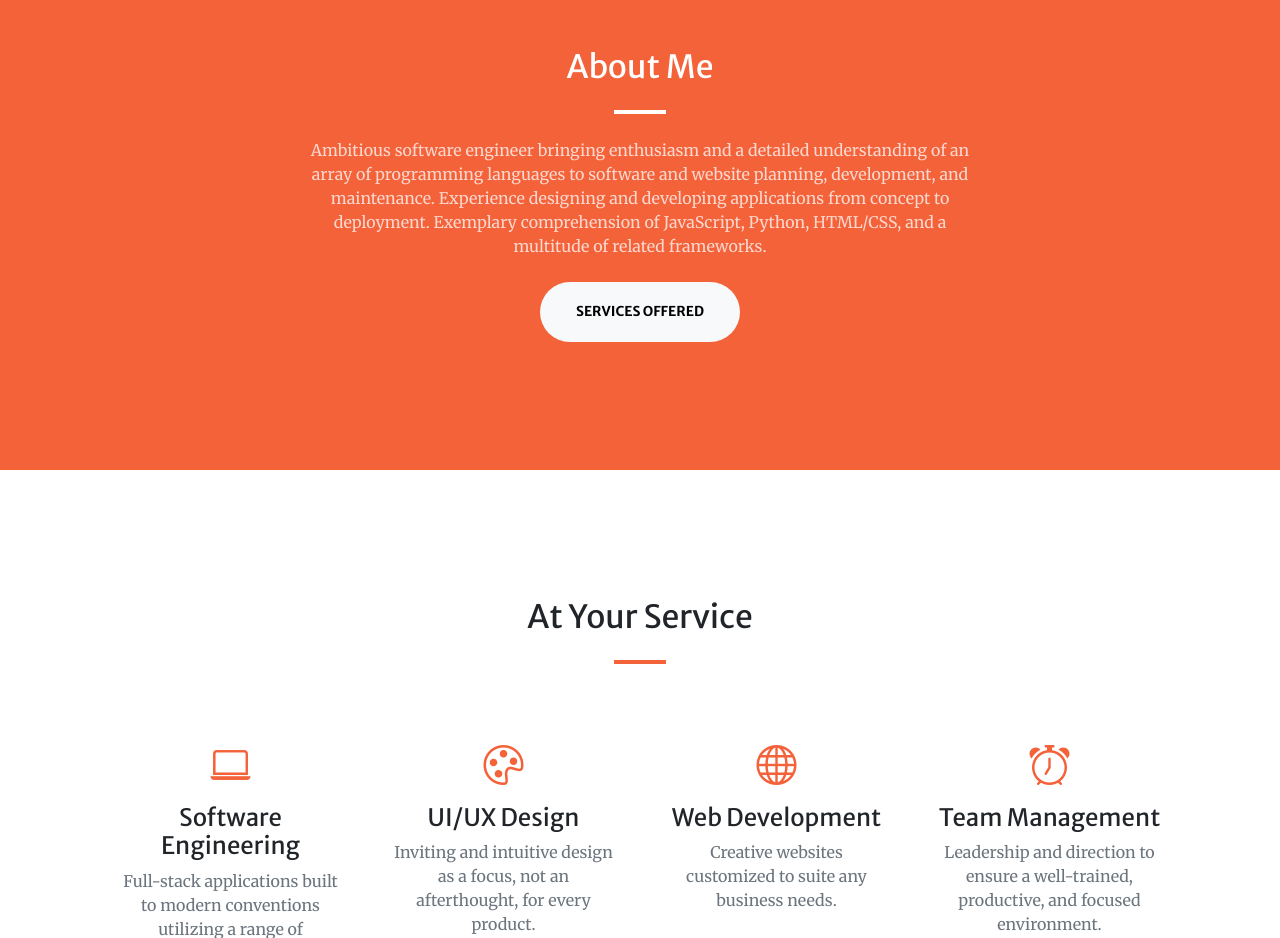
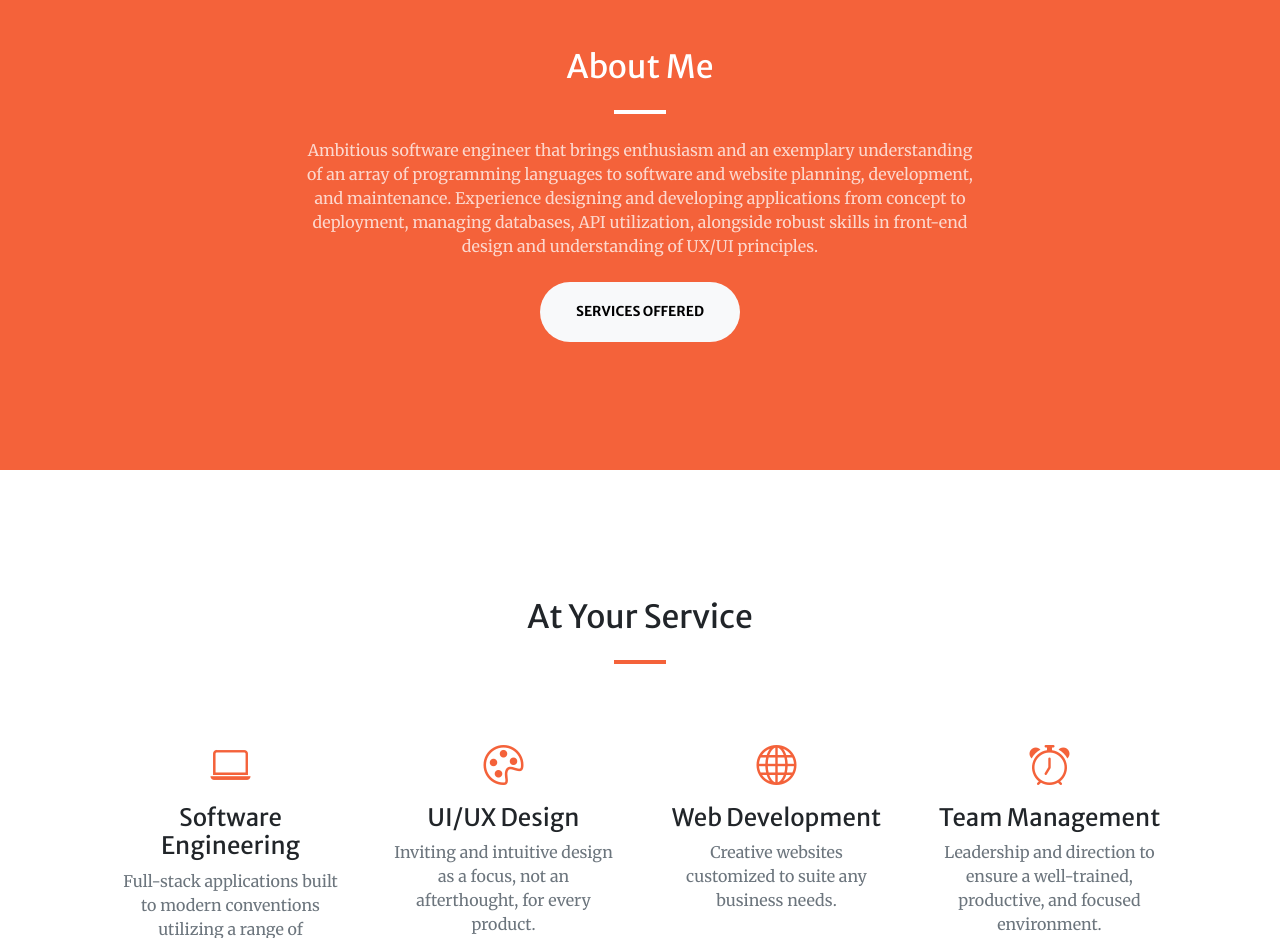
Before and after one commit to dcrhodes/portfolio, a plain HTML site: page index.html in a window 1280 px wide. Shown: the part 880-1818 px from the top of the page. Drawn offline with nearby package versions, Linux system fonts and the light colour scheme; some packages are replaced by stand-ins of ours; a script that the page names is missing; files whose address does not match are found by name.

Commit message:
edits the about section

```diff
--- a/index.html
+++ b/index.html
@@ -110,12 +110,7 @@
             <h2 class="text-white mt-0">About Me</h2>
             <hr class="divider divider-light" />
             <p class="text-white-75 mb-4">
-              Ambitious software engineer bringing enthusiasm and a detailed
-              understanding of an array of programming languages to software and
-              website planning, development, and maintenance. Experience
-              designing and developing applications from concept to deployment.
-              Exemplary comprehension of JavaScript, Python, HTML/CSS, and a
-              multitude of related frameworks.
+              Ambitious software engineer that brings enthusiasm and an exemplary understanding of an array of programming languages to software and website planning, development, and maintenance.  Experience designing and developing applications from concept to deployment, managing databases, API utilization, alongside robust skills in front-end design and understanding of UX/UI principles.
             </p>
             <a class="btn btn-light btn-xl" href="#services"
               >Services Offered</a
```
